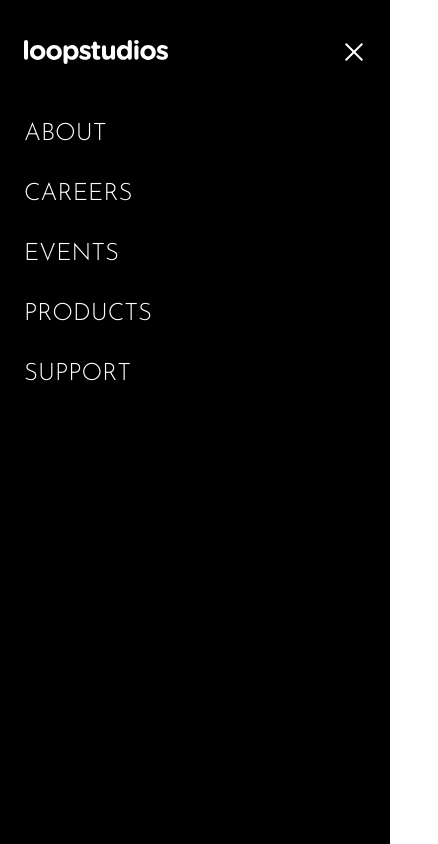
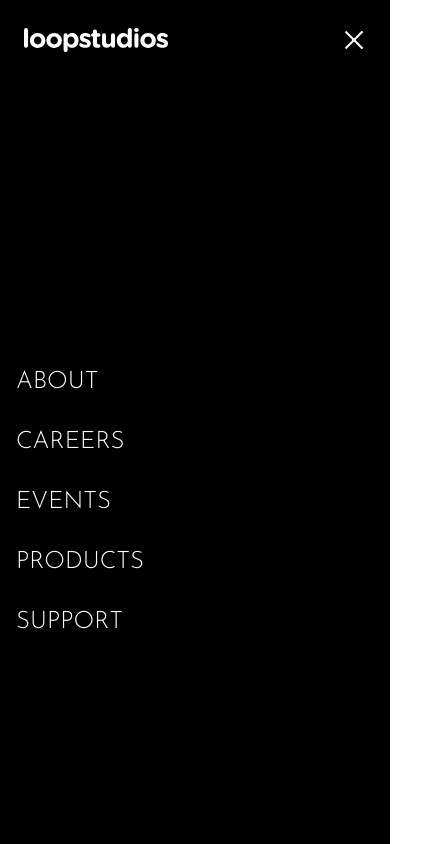
Before and after one commit to Jeth0214/LoopStudio, a website: page index.html in a window 390 px wide. Both pictures are taken after a click on the button 354 px from the left and 52 px from the top of the page. Shown: the top 844 px of the page, 438 px wide, since content can reach past the window. Drawn offline with Linux system fonts and the light colour scheme.

Commit message:
worked on hero and about section

```diff
--- a/index.html
+++ b/index.html
@@ -9,58 +9,66 @@
       rel="icon"
       type="image/png"
       sizes="32x32"
-      href="./images/favicon-32x32.png"
+      href="src/images/favicon-32x32.png"
     />
 
-    <title>Frontend Mentor | Loopstudios landing page</title>
+    <title>Loopstudios</title>
 
     <link rel="stylesheet" href="dist/styles.css" />
     <script defer src="src/js/nav-menu.js"></script>
   </head>
   <body class="font-alata">
-    <header id="header">
+    <header
+      id="header"
+      class="fixed top-0 z-50 flex items-center w-full py-10 md:py-16"
+    >
       <!-- Navigation bar -->
       <nav
         id="nav"
-        class="nav container px-6 flex items-center justify-between fixed right-0 left-0 z-10 py-10 md:py-16"
+        class="nav container px-6 flex items-center justify-between fixed right-0 left-0 z-10"
       >
         <div class="nav-brand">
           <img class="h-6 md:h-8" src="src/images/logo.svg" alt="Loopstudios" />
         </div>
 
         <!-- Nav Hamburger Menu -->
-        <button class="md:hidden cursor-pointer nav__toggle" id="navToggle">
+        <button
+          class="md:hidden cursor-pointer nav__toggle h-4 relative w-6 transition-all ease-in-out duration-700"
+          id="navToggle"
+        >
           <span class="nav__burger-line nav__burger-line--1"></span>
           <span class="nav__burger-line nav__burger-line--2"></span>
           <span class="nav__burger-line nav__burger-line--3"></span>
         </button>
 
         <ul
-          class="font-josefin md:font-alata uppercase md:flex md:w-auto md:capitalize text-white nav__links"
+          class="font-josefin md:font-alata uppercase hidden fixed h-0 w-0 left-0 md:visible md:relative md:h-auto md:flex md:w-auto md:capitalize text-white nav__links"
         >
-          <li class="nav__link text-2xl md:text-base">
-            <a href="#">About</a>
+          <li class="nav__link py-3 px-4 text-2xl md:text-base">
+            <a href="#" class="relative">About</a>
           </li>
-          <li class="nav__link text-2xl md:text-base">
-            <a href="#">Careers</a>
+          <li class="nav__link py-3 px-4 text-2xl md:text-base">
+            <a href="#" class="relative">Careers</a>
           </li>
-          <li class="nav__link text-2xl md:text-base">
-            <a href="#">Events</a>
+          <li class="nav__link py-3 px-4 text-2xl md:text-base">
+            <a href="#" class="relative">Events</a>
           </li>
-          <li class="nav__link text-2xl md:text-base">
-            <a href="#">Products</a>
+          <li class="nav__link py-3 px-4 text-2xl md:text-base">
+            <a href="#" class="relative">Products</a>
           </li>
-          <li class="nav__link text-2xl md:text-base">
-            <a href="#">Support</a>
+          <li class="nav__link py-3 pl-4 pr-0 text-2xl md:text-base">
+            <a href="#" class="relative">Support</a>
           </li>
         </ul>
       </nav>
+    </header>
 
+    <main>
       <!-- Hero section -->
-      <div
+      <section
         class="hero bg-[url('/src/images/mobile/image-hero.jpg')] md:bg-[url('/src/images/desktop/image-hero.jpg')] min-h-screen bg-no-repeat bg-cover bg-center flex items-center"
       >
-        <div class="container px-6 md:mt-28">
+        <div class="container px-6 mt-0 md:mt-28">
           <div class="p-6 md:p-10 border-white border-2 max-w-2xl">
             <h1
               class="uppercase text-4xl md:text-6xl text-white max-w-xl font-josefin leading-9 md:leading-[4.375rem]"
@@ -69,16 +77,45 @@
             </h1>
           </div>
         </div>
-      </div>
-    </header>
+      </section>
 
-    The leader in interactive VR Founded in 2011, Loopstudios has been producing
-    world-class virtual reality projects for some of the best companies around
-    the globe. Our award-winning creations have transformed businesses through
-    digital experiences that bind to their brand. Our creations See all Deep
-    earth Night arcade Soccer team VR The grid From up above VR Pocket borealis
-    The curiosity Make it fisheye About Careers Events Products Support © 2021
-    Loopstudios. All rights reserved.
+      <!-- About section -->
+      <section class="about my-40">
+        <div class="container px-6 relative">
+          <div class="about__image">
+            <picture>
+              <source
+                media="(min-width:650px)"
+                srcset="/src/images/desktop/image-interactive.jpg"
+              />
+              <img
+                src="src/images/desktop/image-interactive.jpg"
+                alt="Flowers"
+                loading="lazy"
+              />
+            </picture>
+          </div>
+          <div
+            class="bg-white max-w-xl pl-24 pt-24 md:absolute md:bottom-0 md:right-0"
+          >
+            <h2 class="text-5xl font-josefin leading-10 uppercase mb-6">
+              The leader in interactive VR
+            </h2>
+            <p class="opacity-50">
+              The leader in interactive VR Founded in 2011, Loopstudios has been
+              producing world-class virtual reality projects for some of the
+              best companies around the globe. Our award-winning creations have
+              transformed businesses through digital experiences that bind to
+              their brand.
+            </p>
+          </div>
+        </div>
+      </section>
+    </main>
+
+    Our creations See all Deep earth Night arcade Soccer team VR The grid From
+    up above VR Pocket borealis The curiosity Make it fisheye About Careers
+    Events Products Support © 2021 Loopstudios. All rights reserved.
 
     <div class="attribution">
       Challenge by
--- a/src/js/nav-menu.js
+++ b/src/js/nav-menu.js
@@ -1,24 +1,53 @@
 const navToggle = document.querySelector("#navToggle");
+const header = document.querySelector("#header");
 const nav = document.querySelector("#nav");
+const navLinks = document.querySelectorAll(".nav__link");
 
+// toggle active state of navigation
 navToggle.addEventListener("click", () => {
-  console.log("click");
   nav.classList.toggle("nav--active");
+  header.classList.toggle("bg-black");
 });
 
 /** auto hide toggle menu and set nav links to display: flex when the user resize the window */
 window.addEventListener("resize", () => {
-  if (window.innerWidth > 500) {
+  if (window.innerWidth > 500 || window.pageYOffset < 80) {
     nav.classList.remove("nav--active");
+    header.classList.remove("bg-black");
   }
 });
 
 // add an event listener for scroll
 window.onscroll = function () {
-  console.log("screenY", window.scrollY);
-  if (window.scrollY > 80) {
-    nav.classList.add("bg-black");
+  navShrink();
+};
+
+navLinks.forEach((link) => {
+  link.addEventListener("click", () => {
+    nav.classList.remove("nav--active");
+    setLinkActive(link, navLinks);
+    header.classList.remove("bg-black"); //! change this after all sections are finished
+    header.classList.remove("nav--shrink"); //! change this after all sections are finished
+  });
+});
+
+// HELPER FUNCTIONS
+
+// always check if the scroll event is already fired
+// add nav--shrink class if pageYOffset is > 80
+function navShrink() {
+  if (window.pageYOffset > 80) {
+    header.classList.add("nav--shrink");
   } else {
-    nav.classList.remove("bg-dark");
+    header.classList.remove("nav--shrink");
   }
-};
+}
+
+// set a link to the active state
+function setLinkActive(link, links) {
+  link.classList.add("nav__link--active");
+  let siblingLinks = [...links].filter((child) => child != link);
+  siblingLinks.forEach((element) => {
+    element.classList.remove("nav__link--active");
+  });
+}
--- a/src/styles/styles.css
+++ b/src/styles/styles.css
@@ -5,94 +5,73 @@
 @tailwind utilities;
 
 /* hamburger states */
-.nav__toggle {
-  cursor: pointer;
-  height: 16px;
-  width: 24px;
-  position: relative;
-  transition: background-color 1s ease-in-out;
+
+.nav__burger-line {
+  @apply absolute
+  left-1/2
+  top-1/2
+  w-full
+  border-r-4
+  bg-white
+  transition-all
+  ease-in-out
+  duration-500;
+  transform: translate(-50%, -50%);
+  height: 2px;
 }
 
-.nav__burger-line {
-  position: absolute;
-  left: 50%;
-  top: 50%;
-  transform: translate(-50%, -50%);
-  width: 100%;
-  height: 2px;
-  border-radius: 5px;
-  background-color: #fff;
-  transition: transform 0.5s, width 0.5s;
-}
 .nav__burger-line--1 {
   transform: translate(-50%, -7px);
 }
 
 .nav__burger-line--2 {
-  width: 100%;
+  @apply w-full;
 }
 
 .nav__burger-line--3 {
   transform: translate(-50%, 5px);
 }
 
-/* Nav Links */
-.nav__links {
-  visibility: hidden;
-  position: fixed;
-  height: 0;
-  width: 0;
-  left: 0;
+/* Nav links on hover */
+.nav__link a:after {
+  @apply absolute
+  -bottom-2.5
+  left-0
+  right-0
+  m-auto
+  w-0
+  bg-white
+  transition-all
+  ease-linear
+  duration-300;
+  content: ".";
+  color: transparent;
+  height: 2px;
 }
 
-@media (min-width: 768px) {
-  .nav__links {
-    visibility: visible;
-    height: auto;
-    position: relative;
-  }
-}
+/* Nav link on active */
 
-.nav__link {
-  padding: 12px 24px;
-}
-
-.nav__link a {
-  position: relative;
-}
-
-/* Nav links on hover */
-.nav__link a:after {
-  position: absolute;
-  bottom: -10px;
-  left: 0;
-  right: 0;
-  margin: auto;
-  width: 0;
-  content: ".";
-  color: transparent;
-  background: #fff;
-  height: 2px;
-  transition: all 0.3s linear;
-}
-.nav__link a:hover:after {
+.nav__link a:hover:after,
+.nav__link--active a::after {
   width: 50%;
 }
 
 /* Nav active states */
 .nav--active.nav {
   transition: background-color 0.5s linear;
-  background-color: black;
 }
 
 .nav--active .nav__links {
-  top: 104px;
-  visibility: visible;
-  width: 100%;
-  height: 100%;
-  z-index: 3;
+  @apply top-20
+  visible
+  w-full
+  h-full
+  z-30
+  bg-black
+  flex
+  flex-col
+  justify-center;
   animation: opac 0.5s linear;
-  background-color: black;
 }
 
 .nav--active .nav__burger-line--1 {
@@ -107,6 +86,12 @@
   transform: translate(-50%, -50%) rotate(45deg);
 }
 
+/* nav class on scroll */
+.nav--shrink {
+  @apply bg-black transition-all ease-in-out duration-500;
+  padding: 2.5rem 0 !important;
+}
+
 /* Nav animations */
 @keyframes opac {
   from {
@@ -117,7 +102,3 @@
     opacity: 1;
   }
 }
-
-.bg-black {
-  background-color: black;
-}
```
Also changed, not shown: dist/styles.css.
